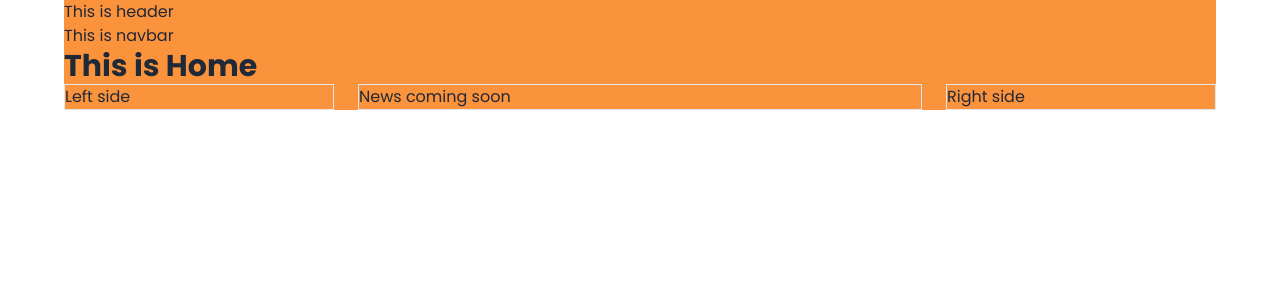
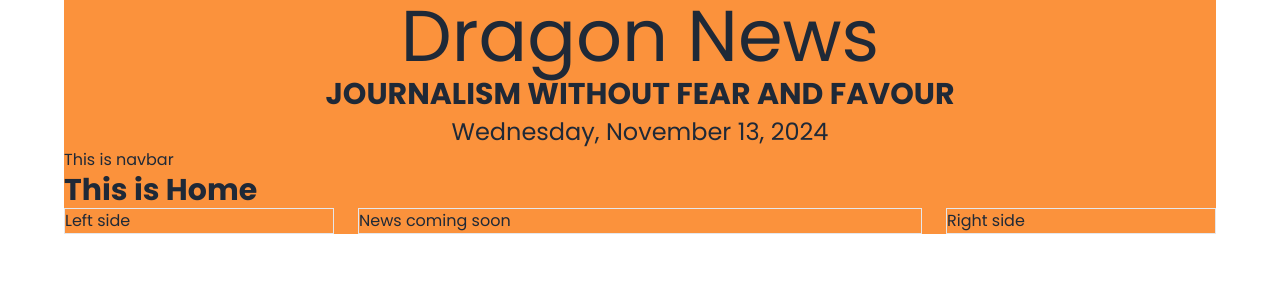
Before and after one commit to md-mostafiz181/news-dragon, a React (Vite) app: page / in a window 1280 px wide. Shown: the top 300 px of the page. Built offline with nearby package versions, Linux system fonts and the light colour scheme.

Commit message:
added moment js for time format

```diff
--- a/package.json
+++ b/package.json
@@ -12,6 +12,7 @@
   "dependencies": {
     "localforage": "^1.10.0",
     "match-sorter": "^8.0.0",
+    "moment": "^2.30.1",
     "react": "^18.3.1",
     "react-dom": "^18.3.1",
     "react-router-dom": "^6.28.0",
--- a/src/Pages/Shared/Header/Header.jsx
+++ b/src/Pages/Shared/Header/Header.jsx
@@ -1,9 +1,11 @@
-
+import moment from 'moment';
 
 const Header = () => {
     return (
         <div>
-            <h1>This is header</h1>
+            <h1 className="text-7xl font-normal text-center">Dragon News</h1>
+            <h3 className="text-3xl font-bold text-center mt-1 uppercase">Journalism without Fear and Favour</h3>
+            <p className="text-2xl font-normal text-center mt-1">{moment().format("dddd, MMMM D, YYYY")}</p>
         </div>
     );
 };
```
Also changed, not shown: 1 other file (tests, documents, lock files or other folders).
